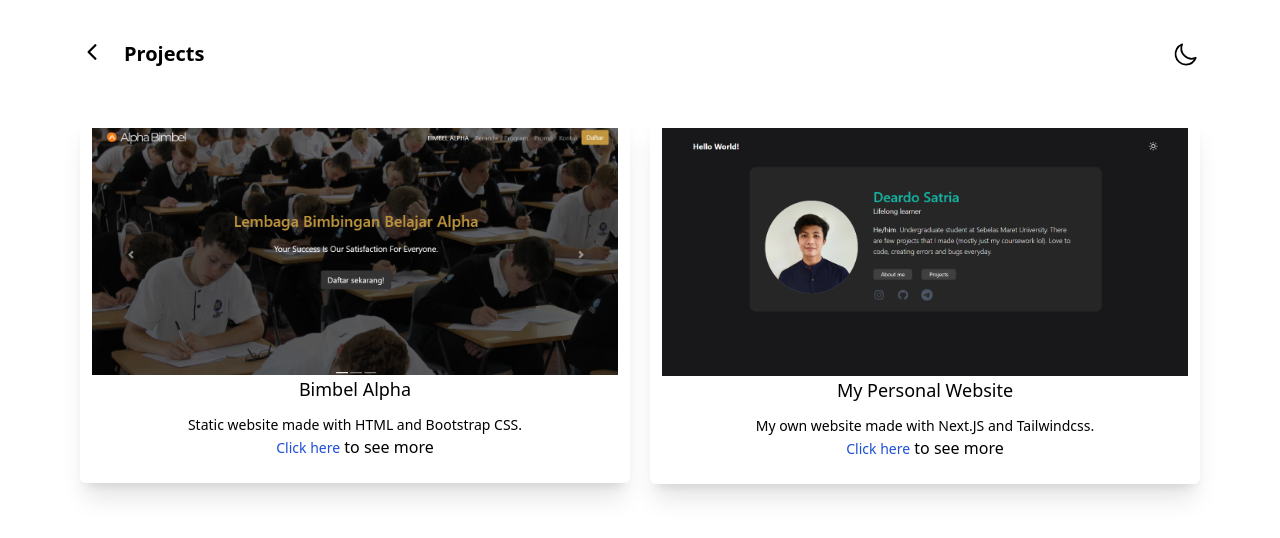
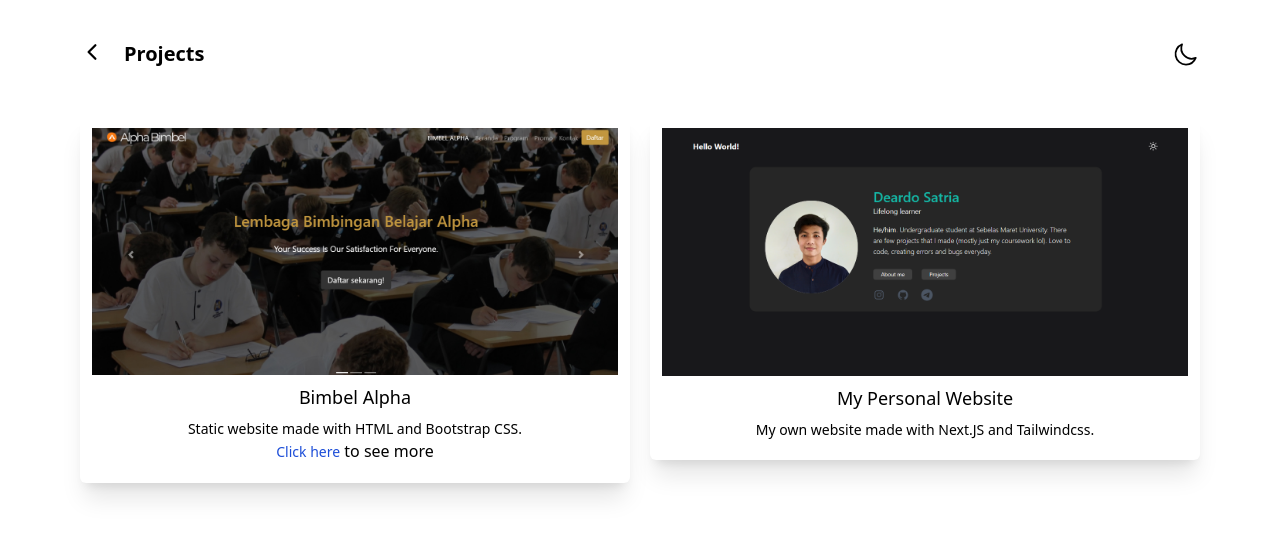
Before and after one commit to deardosatria7/deardosatria7, a Next.js app in the folder my-website/: page /projects in a window 1280 px wide. Shown: the top 538 px of the page. Built offline with nearby package versions, Linux system fonts and the light colour scheme.

Commit message:
update project page

```diff
--- a/my-website/components/card.tsx
+++ b/my-website/components/card.tsx
@@ -1,7 +1,7 @@
 const card = ({ children }: any) => {
   return (
     <>
-      <div className="flex-col my-2 text-center shadow-xl rounded-md p-3 hover:scale-105 transform duration-200 bg-white dark:bg-neutral-800">{children}</div>
+      <div className="flex-col my-2 text-start lg:text-center shadow-xl rounded-md p-3 hover:scale-105 transform duration-200 bg-white dark:bg-neutral-800">{children}</div>
     </>
   );
 };
--- a/my-website/pages/projects.tsx
+++ b/my-website/pages/projects.tsx
@@ -20,8 +20,8 @@ const projects = () => {
           <div className="flex-1 basis-1/3">
             <Card>
               <Image src={Alpha} layout="responsive" />
-              <div className="pb-3">
-                <div className="text-lg font-medium pb-3">Bimbel Alpha</div>
+              <div className="py-2">
+                <div className="text-lg font-medium pb-2">Bimbel Alpha</div>
                 <div className="text-sm">Static website made with HTML and Bootstrap CSS.</div>
                 <a target="_blank" href="https://deardosatria7.github.io/Bimbel-Alpha" rel="noopener noreferrer">
                   <span className="text-blue-700 dark:text-blue-400 font-medium text-sm">Click here</span> to see more
@@ -32,12 +32,9 @@ const projects = () => {
           <div className="flex-1 basis-1/3">
             <Card>
               <Image src={CV} layout="responsive" />
-              <div className="pb-3">
-                <div className="text-lg font-medium pb-3">My Personal Website</div>
+              <div className="py-2">
+                <div className="text-lg font-medium pb-2">My Personal Website</div>
                 <div className="text-sm">My own website made with Next.JS and Tailwindcss.</div>
-                <a target="_blank" href="https://github.com/deardosatria7/" rel="noopener noreferrer">
-                  <span className="text-blue-700 dark:text-blue-400 font-medium text-sm">Click here</span> to see more
-                </a>
               </div>
             </Card>
           </div>
```
